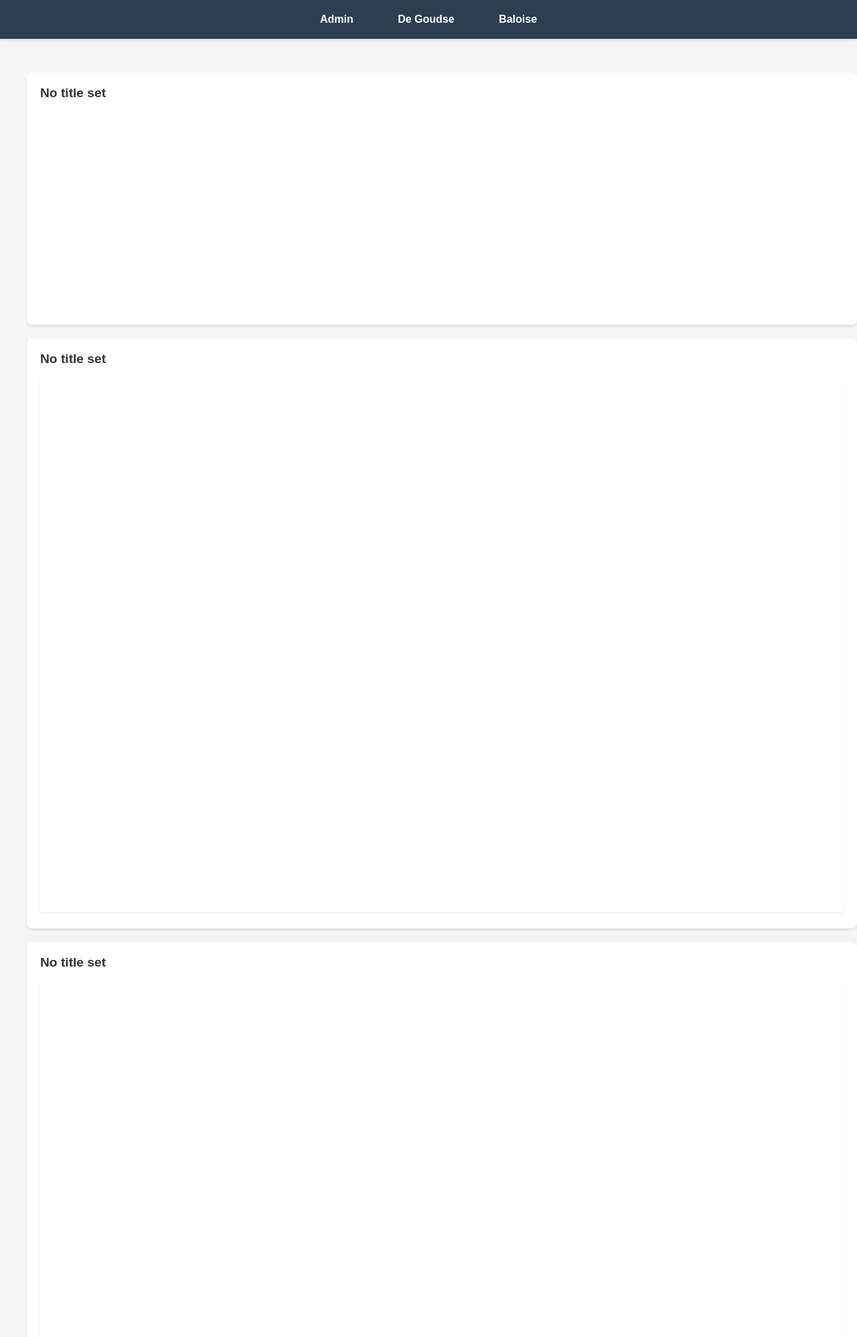
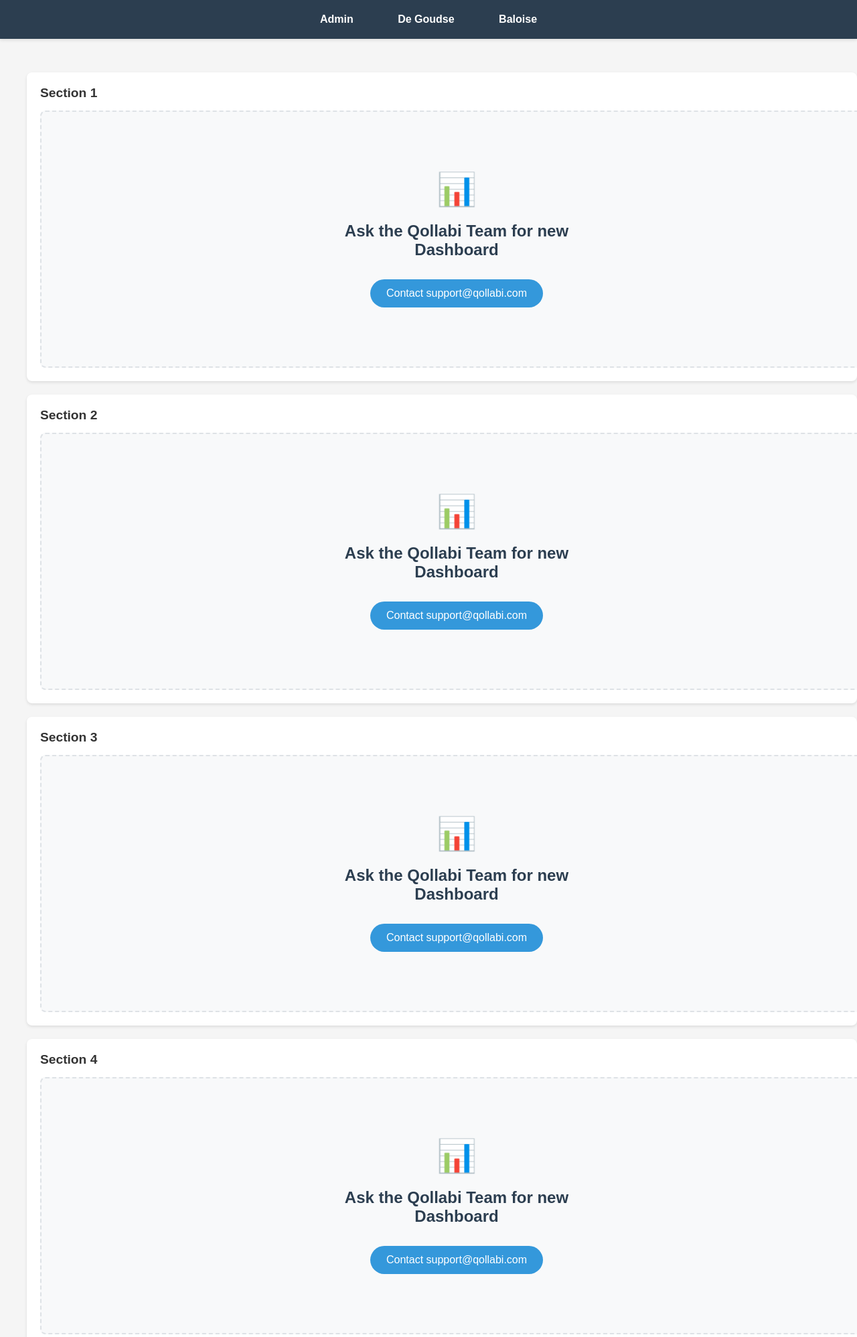
Before and after one commit to Friestyler/QollabiSmartPoC, a Flask app: page /degoudse in a window 1280 px wide. Shown: the top 1996 px of the page at 67% size. Run offline with Flask 3, Linux system fonts and the light colour scheme; data that the repository does not hold is empty.

Commit message:
empty states working for all

```diff
--- a/static/js/main.js
+++ b/static/js/main.js
@@ -319,16 +319,21 @@ function loadDeGoudseContent() {
 
                 if (contentFrame && frameElement) {
                     if (data[i]?.link && data[i].link.trim()) {
-                        // Has valid link - show iframe
+                        // Has valid link - show iframe and remove empty state
                         console.log(`Section ${i+1}: Showing iframe`);
                         frameElement.style.display = 'block';
                         frameElement.src = data[i].link;
-                        contentFrame.querySelector('.empty-state')?.remove();
+                        const existingEmptyState = contentFrame.querySelector('.empty-state');
+                        if (existingEmptyState) {
+                            existingEmptyState.remove();
+                        }
                     } else {
-                        // No link - show empty state
+                        // No link - hide iframe and show empty state
                         console.log(`Section ${i+1}: Showing empty state`);
                         frameElement.style.display = 'none';
-                        contentFrame.innerHTML = createEmptyState();
+                        if (!contentFrame.querySelector('.empty-state')) {
+                            contentFrame.innerHTML = createEmptyState();
+                        }
                     }
 
                     if (titleElement) {
--- a/templates/degoudse.html
+++ b/templates/degoudse.html
@@ -29,24 +29,42 @@
         <!-- Section 2 -->
         <div class="section-container">
             <h3 id="degoudse-title-2">Title will appear here</h3>
-            <div class="content-frame">
-                <iframe id="degoudse-frame-2" frameborder="0"></iframe>
+            <div class="content-frame" id="degoudse-content-2">
+                <iframe
+                    id="degoudse-frame-2"
+                    frameborder="0"
+                    allowfullscreen
+                    loading="lazy"
+                    style="display: none;"
+                ></iframe>
             </div>
         </div>
 
         <!-- Section 3 -->
         <div class="section-container">
             <h3 id="degoudse-title-3">Title will appear here</h3>
-            <div class="content-frame">
-                <iframe id="degoudse-frame-3" frameborder="0"></iframe>
+            <div class="content-frame" id="degoudse-content-3">
+                <iframe
+                    id="degoudse-frame-3"
+                    frameborder="0"
+                    allowfullscreen
+                    loading="lazy"
+                    style="display: none;"
+                ></iframe>
             </div>
         </div>
 
         <!-- Section 4 -->
         <div class="section-container">
             <h3 id="degoudse-title-4">Title will appear here</h3>
-            <div class="content-frame">
-                <iframe id="degoudse-frame-4" frameborder="0"></iframe>
+            <div class="content-frame" id="degoudse-content-4">
+                <iframe
+                    id="degoudse-frame-4"
+                    frameborder="0"
+                    allowfullscreen
+                    loading="lazy"
+                    style="display: none;"
+                ></iframe>
             </div>
         </div>
 
@@ -57,37 +75,6 @@
         </div>
     </div>
 
-    <!-- Add this temporarily for testing -->
-    <button onclick="document.getElementById('degoudse-content-1').innerHTML = createEmptyState()">
-        Test Empty State
-    </button>
-
-    <script>
-        document.addEventListener('DOMContentLoaded', function() {
-            fetch('/get_degoudse_settings')
-                .then(response => response.json())
-                .then(data => {
-                    console.log('Data received:', data);
-
-                    // Handle sections 1-4
-                    for(let i = 0; i < 4; i++) {
-                        const titleElement = document.getElementById(`degoudse-title-${i+1}`);
-                        const frameElement = document.getElementById(`degoudse-frame-${i+1}`);
-
-                        if (data[i] && titleElement) {
-                            titleElement.textContent = data[i].title || 'No title set';
-                            if (data[i].link) frameElement.src = data[i].link;
-                        }
-                    }
-
-                    // Handle section 5 (rich text)
-                    const contentElement = document.getElementById('degoudse-text-content-5');
-                    if (data[4] && contentElement) {
-                        contentElement.innerHTML = data[4].content || '';
-                    }
-                })
-                .catch(error => console.error('Error:', error));
-        });
-    </script>
+    <script src="{{ url_for('static', filename='js/main.js') }}"></script>
 </body>
 </html>
```
